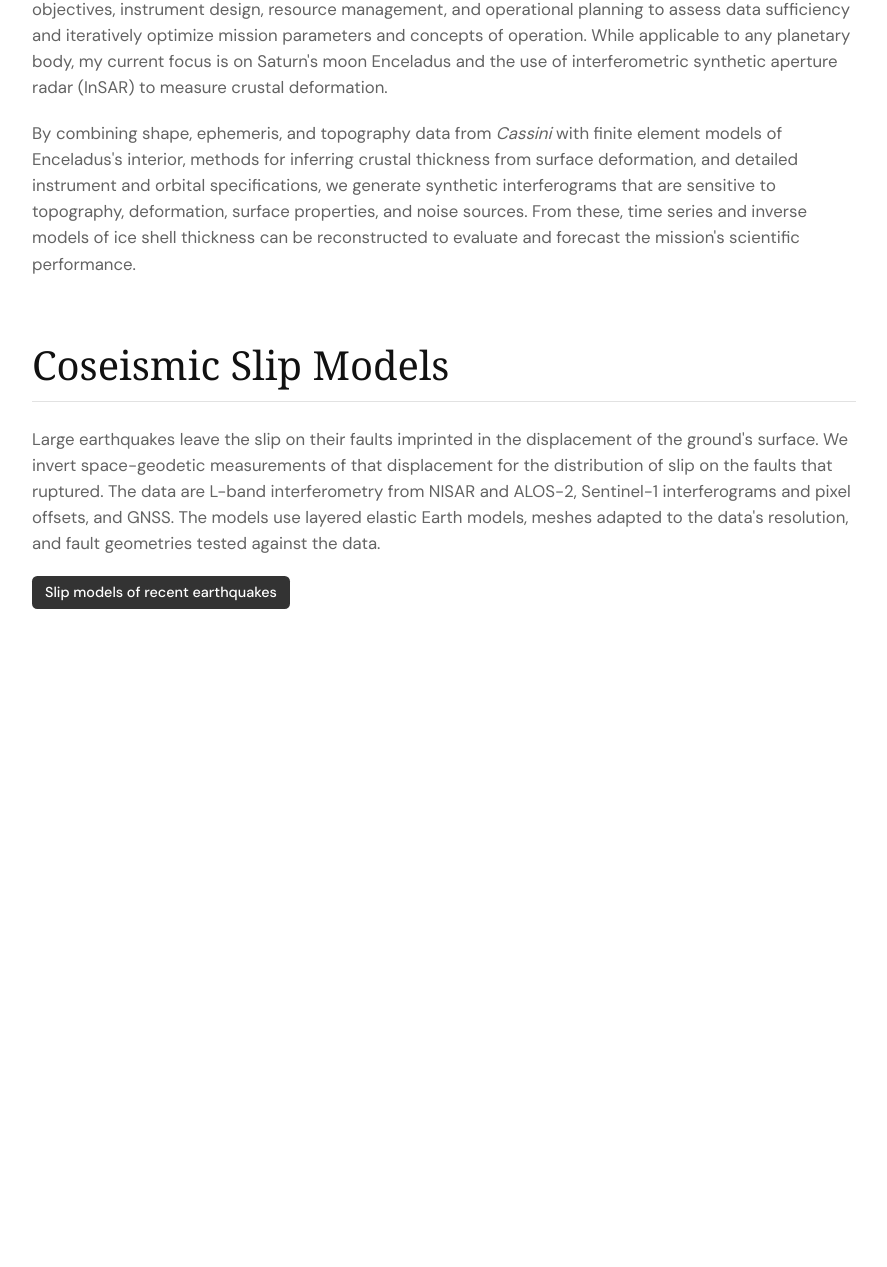
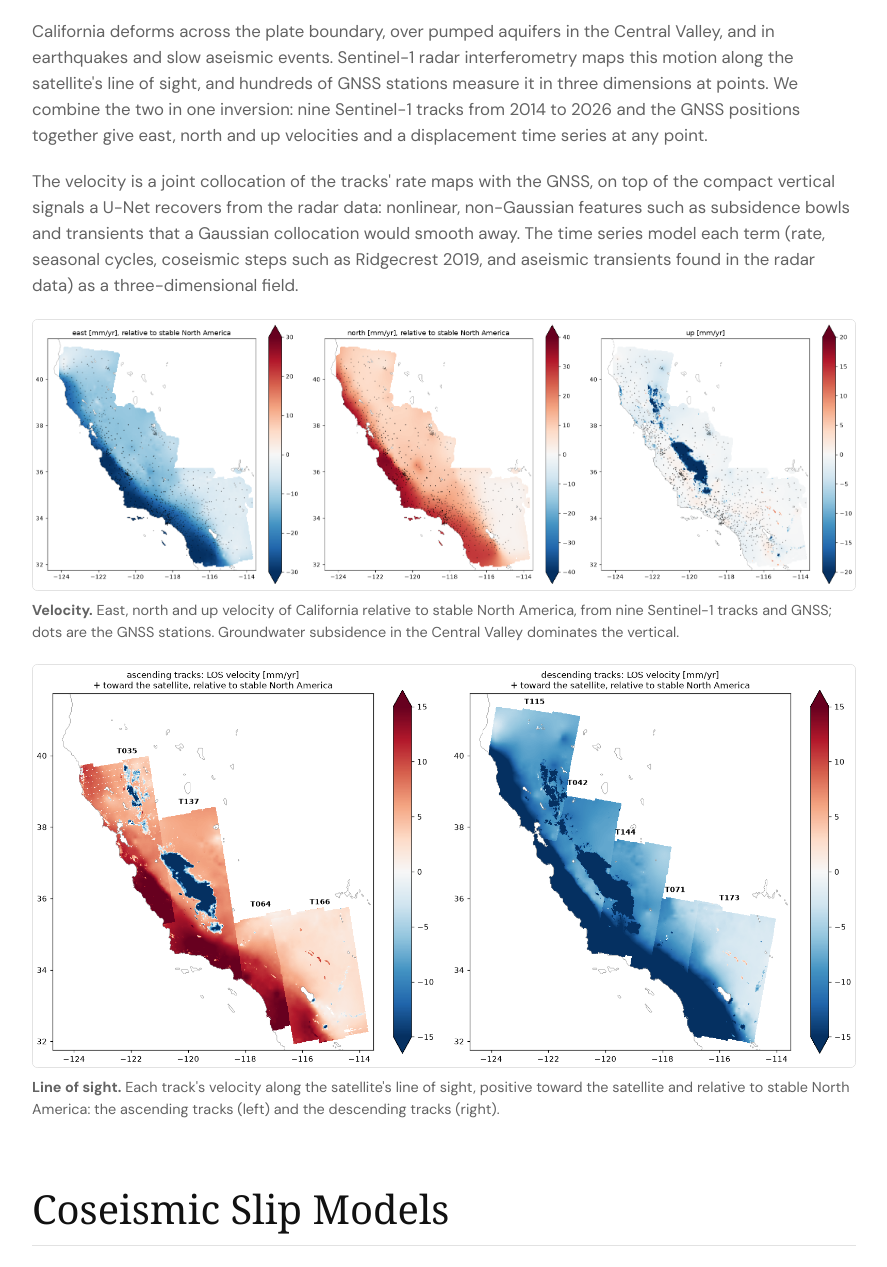
Before and after one commit to eitanrapa/eitanrapa.github.io, a plain HTML site: page research/index.html in a window 1280 px wide. Shown: the part 490-1757 px from the top of the page, without its empty margins (196-1083 px from the left). Before the commit the page ends 1199 px from the top, so only its background shows below. Drawn offline with Linux system fonts and the light colour scheme; a web font is replaced by a local one.

Commit message:
Research: a section on California surface deformation from InSAR and GNSS, with the velocity figures; PET moved to the bottom, its second paragraph removed
Co-Authored-By: Claude Opus 5.5 <noreply@anthropic.com>
Claude-Session: https://claude.ai/code/session_01Jh7HRv5cn8EwBp9Huq3PoC

```diff
--- a/research/index.html
+++ b/research/index.html
@@ -4,7 +4,7 @@
 <meta charset="utf-8">
 <meta name="viewport" content="width=device-width, initial-scale=1">
 <title>Research &ndash; Eitan Rapaport Bruck</title>
-<meta name="description" content="Research by Eitan Rapaport Bruck — the Planetary Exploration Twin (PET) framework applied to Enceladus and InSAR measurement of crustal deformation, and coseismic slip models of recent large earthquakes.">
+<meta name="description" content="Research by Eitan Rapaport Bruck — surface deformation of California from Sentinel-1 InSAR and GNSS, coseismic slip models of recent large earthquakes, and the Planetary Exploration Twin (PET) framework applied to Enceladus.">
 <link rel="preconnect" href="https://fonts.googleapis.com">
 <link rel="preconnect" href="https://fonts.gstatic.com" crossorigin>
 <link href="https://fonts.googleapis.com/css2?family=Cormorant+SC:wght@300;400;500&family=DM+Sans:wght@400;500;700&display=swap" rel="stylesheet">
@@ -31,10 +31,18 @@
       <h1>Research</h1>
 
       <article class="project">
-        <h2>Planetary Exploration Twin: Enceladus</h2>
+        <h2>Surface Deformation of California from InSAR and GNSS</h2>
         <hr>
-        <p>The <strong>Planetary Exploration Twin (PET)</strong> is a data-driven, modular framework that integrates science objectives, instrument design, resource management, and operational planning to assess data sufficiency and iteratively optimize mission parameters and concepts of operation. While applicable to any planetary body, my current focus is on Saturn's moon Enceladus and the use of interferometric synthetic aperture radar (InSAR) to measure crustal deformation.</p>
-        <p>By combining shape, ephemeris, and topography data from <em>Cassini</em> with finite element models of Enceladus's interior, methods for inferring crustal thickness from surface deformation, and detailed instrument and orbital specifications, we generate synthetic interferograms that are sensitive to topography, deformation, surface properties, and noise sources. From these, time series and inverse models of ice shell thickness can be reconstructed to evaluate and forecast the mission's scientific performance.</p>
+        <p>California deforms across the plate boundary, over pumped aquifers in the Central Valley, and in earthquakes and slow aseismic events. Sentinel-1 radar interferometry maps this motion along the satellite's line of sight, and hundreds of GNSS stations measure it in three dimensions at points. We combine the two in one inversion: nine Sentinel-1 tracks from 2014 to 2026 and the GNSS positions together give east, north and up velocities and a displacement time series at any point.</p>
+        <p>The velocity is a joint collocation of the tracks' rate maps with the GNSS, on top of the compact vertical signals a U-Net recovers from the radar data: nonlinear, non-Gaussian features such as subsidence bowls and transients that a Gaussian collocation would smooth away. The time series model each term (rate, seasonal cycles, coseismic steps such as Ridgecrest 2019, and aseismic transients found in the radar data) as a three-dimensional field.</p>
+        <figure class="slip-figure">
+          <a href="../assets/img/research/california_velocity_enu.webp"><img src="../assets/img/research/california_velocity_enu.webp" alt="East, north and up velocity of California relative to stable North America" loading="lazy"></a>
+          <figcaption><strong>Velocity.</strong> East, north and up velocity of California relative to stable North America, from nine Sentinel-1 tracks and GNSS; dots are the GNSS stations. Groundwater subsidence in the Central Valley dominates the vertical.</figcaption>
+        </figure>
+        <figure class="slip-figure">
+          <a href="../assets/img/research/california_velocity_los.webp"><img src="../assets/img/research/california_velocity_los.webp" alt="Line-of-sight velocity of the ascending and descending Sentinel-1 tracks over California" loading="lazy"></a>
+          <figcaption><strong>Line of sight.</strong> Each track's velocity along the satellite's line of sight, positive toward the satellite and relative to stable North America: the ascending tracks (left) and the descending tracks (right).</figcaption>
+        </figure>
       </article>
 
       <article class="project">
@@ -44,6 +52,12 @@
         <p><a class="button" href="slip-models/">Slip models of recent earthquakes</a></p>
       </article>
 
+      <article class="project">
+        <h2>Planetary Exploration Twin: Enceladus</h2>
+        <hr>
+        <p>The <strong>Planetary Exploration Twin (PET)</strong> is a data-driven, modular framework that integrates science objectives, instrument design, resource management, and operational planning to assess data sufficiency and iteratively optimize mission parameters and concepts of operation. While applicable to any planetary body, my current focus is on Saturn's moon Enceladus and the use of interferometric synthetic aperture radar (InSAR) to measure crustal deformation.</p>
+      </article>
+
     </div>
   </div>
 </main>
```
Also changed, not shown: assets/img/research/california_velocity_enu.webp (added), assets/img/research/california_velocity_los.webp (added).
